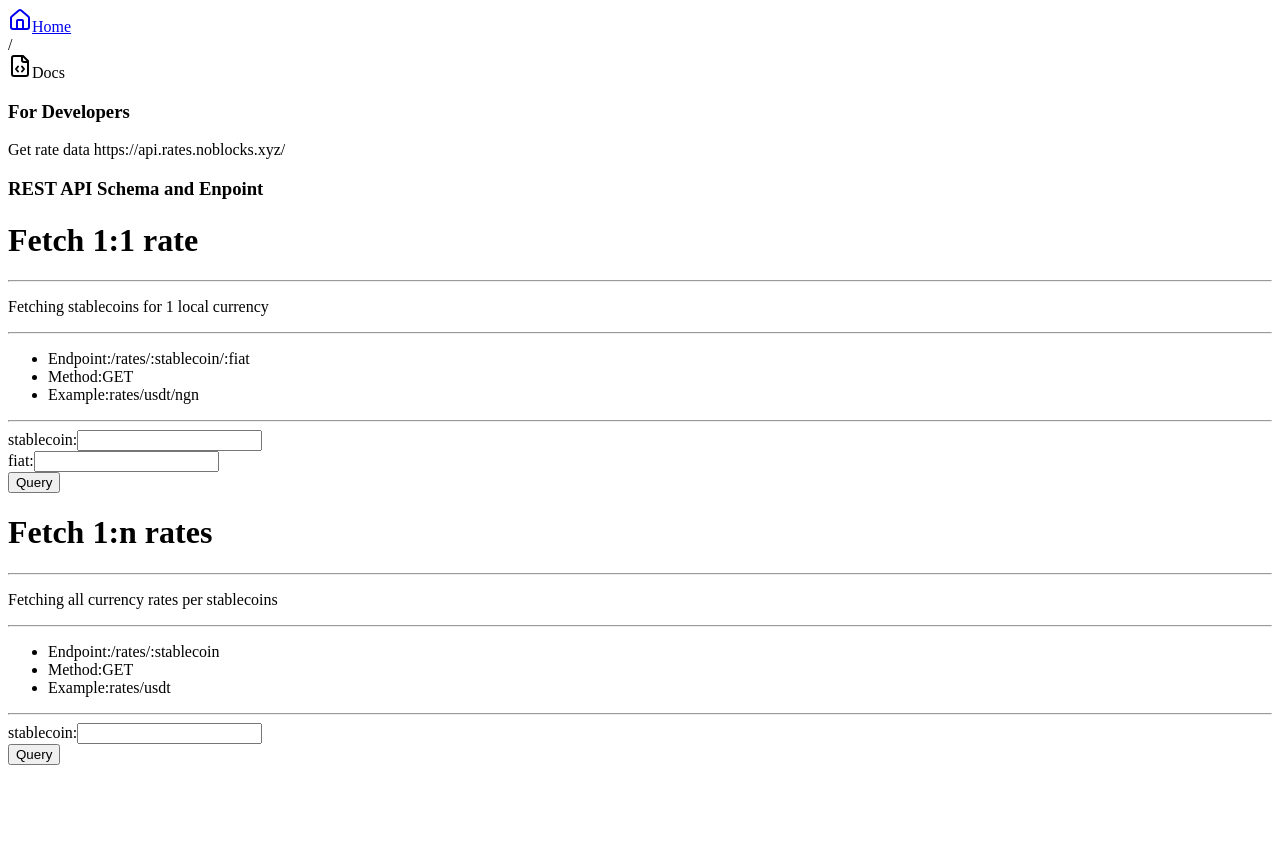
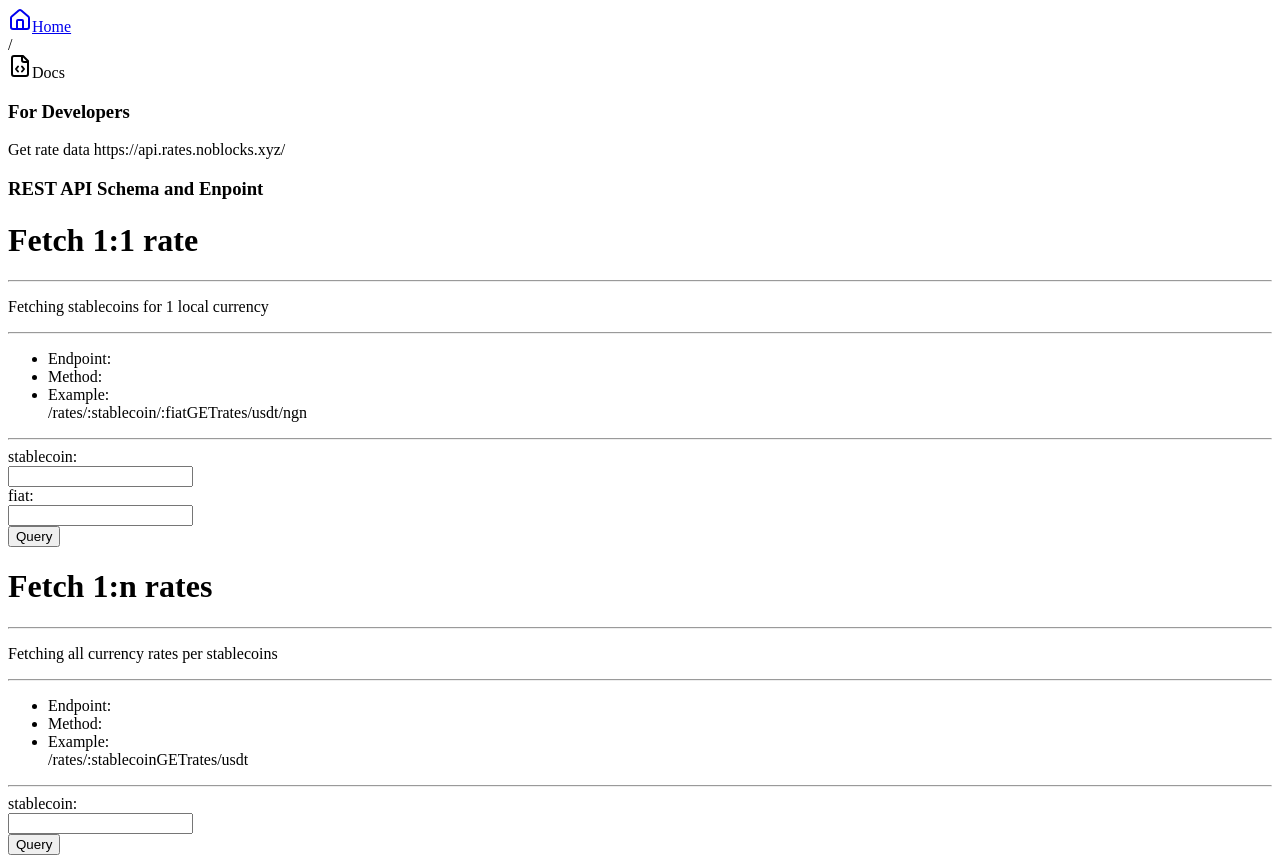
Before and after one commit to paycrest/stablecoin-rates-UI, a Next.js app: page /Developers in a window 1280 px wide. Before the commit the page ends 800 px from the top, so only its background shows below. Built offline with nearby package versions, Linux system fonts and the light colour scheme.

Commit message:
fix: developer

```diff
--- a/src/components/EndpointInteraction.tsx
+++ b/src/components/EndpointInteraction.tsx
@@ -65,7 +65,7 @@ export const EndpointInteraction: React.FC<EndpointInteractionProps> = ({
       setLoading(false);
       switchTab("Error");
       setErrorCode((err as any).status.toString())
-      setResponse({Error: (err as any).message});
+      setResponse({ Error: (err as any).message });
     }
   };
 
@@ -91,45 +91,57 @@ export const EndpointInteraction: React.FC<EndpointInteractionProps> = ({
 
         {/* Endpoint details list */}
         <div className="w-full border-t border-white/10 pt-3 pb-1 px-1">
-          <ul className="px-3 mb-3">
-            {/* Endpoint URL */}
-            <li className="text-[#ffffff] text-lg font-medium leading-5 flex items-center gap-3 py-1 px-3 mb-2">
+          <ul className="px-3 mb-3 flex">
+            <div>
+              <li className="mb-[.7rem] text-[#ffffff] text-lg font-medium leading-5 flex items-center gap-3 py-1 px-3 mb-2">
                 <div className="w-[.5rem] h-[.5rem] bg-white rounded-xl"></div>
                 Endpoint:
-              <span className="text-base text-white/80 font-normal bg-white/5 h-[2rem] flex items-center border-[.1rem] border-white/10 rounded-xl px-3 py-2 ms-2">
-                {endpoint}
-              </span>
+
               </li>
 
               {/* HTTP Method */}
-            <li className="text-[#ffffff] text-lg font-medium leading-5 flex items-center gap-3 py-1 px-3 mb-2">
+              <li className="mb-[.7rem] text-[#ffffff] text-lg font-medium leading-5 flex items-center gap-3 py-1 px-3 mb-2">
                 <div className="w-[.5rem] h-[.5rem] bg-white rounded-xl"></div>
                 Method:
-              <span className="text-base ml-[1.2rem] text-white/80 uppercase font-normal bg-white/5 h-[2rem] flex items-center border-[.1rem] border-white/10 rounded-xl px-3 py-2 ms-2">
-                {method}
-              </span>
               </li>
 
               {/* Example request */}
-            <li className="text-[#ffffff] text-lg font-medium leading-5 flex items-center gap-3 py-1 px-3 mb-2">
-              <div className="w-[5.rem] h-[.5rem] bg-white rounded-xl"></div>
+              <li className="mb-[.7rem] text-[#ffffff] text-lg font-medium leading-5 flex items-center gap-3 py-1 px-3 mb-2">
+                <div className="w-[.5rem] h-[.5rem] bg-white rounded-xl"></div>
                 Example:
-              <span className="text-base ml-[.8rem] text-white/80 font-normal bg-white/5 h-[2rem] flex items-center border-[.1rem] border-white/10 rounded-xl px-3 py-2 ms-2  height-[4.4rem] focus:outline-hidden text-base text-white/80 font-normal flex items-center border-[.1rem] border-white/10 rounded-xl px-3 py-2 ms-2">
+
+              </li>
+            </div>
+            <div>
+              <span className="w-min mb-[.5rem] text-base text-white/80 font-normal bg-white/5 h-[2rem] flex items-center border-[.1rem] border-white/10 rounded-xl px-3 py-2 ms-2">
+                {endpoint}
+              </span>
+              <span className="w-min mb-[.5rem] text-base text-white/80 uppercase font-normal bg-white/5 h-[2rem] flex items-center border-[.1rem] border-white/10 rounded-xl px-3 py-2 ms-2">
+                {method}
+              </span>
+              <span className="w-min mb-[.5rem] text-base text-white/80 font-normal bg-white/5 h-[2rem] flex items-center border-[.1rem] border-white/10 rounded-xl px-3 py-2 ms-2  height-[4.4rem] focus:outline-hidden text-base text-white/80 font-normal flex items-center border-[.1rem] border-white/10 rounded-xl px-3 py-2 ms-2">
                 {example}
               </span>
-            </li>
+            </div>
+
+
           </ul>
 
           <hr className="border-[0.05rem] border-color-[#141414]" />
           <div className="text-lg font-normal text-white/80 border-t border-white/10 px-5 py-3">
+
             {Object.keys(paramsObject).map((key) => (
-              <div key={key} className="text-lg font-medium flex mb-[1rem]">
+              <div key={key} className="text-lg w-full font-medium mb-[1rem] flex">
+                <div className="w-1/4">
                   {`${key}:`}
+                </div>
 
-                <span className="ml-auto w-17/20">
+
+
+                <span className="ml-auto w-3/4">
                   <input
                     type="text"
-                    className="w-1/2 height-[4.4rem] focus:outline-hidden text-base text-white/80 font-normal bg-transparent flex items-center border-[.1rem] border-white/10 rounded-xl px-3 py-2 ms-2"
+                    className="w-1/2 height-[4.4rem] focus:outline-hidden text-base text-white/80 font-normal bg-transparent flex items-center border-[.1rem] border-white/10 rounded-xl px-3 py-2"
                     onChange={(e) => {
                       setObjectParams((prev) => ({
                         ...prev,
@@ -140,8 +152,9 @@ export const EndpointInteraction: React.FC<EndpointInteractionProps> = ({
                 </span>
               </div>
             ))}
+
             <button
-              className="ml-[16%] height-[4.4rem] bg-button flex items-center justify-center gap-2 px-2 py-2 !rounded-[1rem] hover:bg-[#3C3C3E] transition-colors max-w-[10rem] !w-screen cursor-pointer"
+              className="ml-[25%] height-[4.4rem] bg-button flex items-center justify-center gap-2 px-2 py-2 !rounded-[1rem] hover:bg-[#3C3C3E] transition-colors max-w-[10rem] !w-screen cursor-pointer"
               onClick={() => queryEndpoint()}
               disabled={loading}
             >
```
Lines whose indentation alone changed are shown as unchanged.
